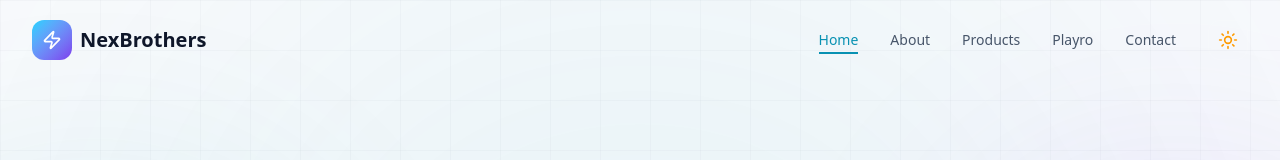
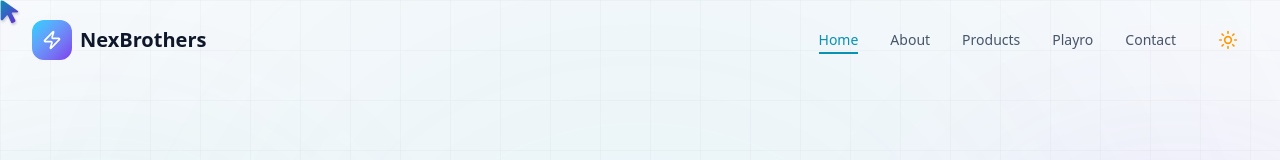
Before and after one commit to nexbrothers/web, a Next.js app: page / in a window 1280 px wide. Shown: the top 160 px of the page. Built offline with nearby package versions, Linux system fonts and the light colour scheme.

Commit message:
feat: custom cursor created

```diff
--- a/src/app/contact/page.tsx
+++ b/src/app/contact/page.tsx
@@ -9,7 +9,7 @@ const contactInfo = [
   {
     icon: <Mail className="w-6 h-6" />,
     title: "Email",
-    value: "contact@nexbrothers.com",
+    value: "support@nexbrothers.com",
     description: "Drop us a line anytime",
   },
   {
--- a/src/app/layout.tsx
+++ b/src/app/layout.tsx
@@ -3,6 +3,7 @@ import { Inter, JetBrains_Mono } from "next/font/google";
 import "./globals.css";
 import { Header, Footer } from "@/components/layout";
 import { ThemeProvider } from "@/components/theme";
+import { CustomCursor } from "@/components/ui";
 
 const inter = Inter({
   variable: "--font-sans",
@@ -75,6 +76,7 @@ export default function RootLayout({
         style={{ background: "var(--background)", color: "var(--text-primary)" }}
       >
         <ThemeProvider>
+          <CustomCursor />
           <Header />
           <main>{children}</main>
           <Footer />
--- a/src/components/layout/Footer.tsx
+++ b/src/components/layout/Footer.tsx
@@ -22,7 +22,7 @@ const socialLinks = [
   { icon: Twitter, href: "https://twitter.com/nexbrothers", label: "Twitter" },
   { icon: Linkedin, href: "https://linkedin.com/company/nexbrothers", label: "LinkedIn" },
   { icon: Github, href: "https://github.com/nexbrothers", label: "GitHub" },
-  { icon: Mail, href: "mailto:contact@nexbrothers.com", label: "Email" },
+  { icon: Mail, href: "mailto:support@nexbrothers.com", label: "Email" },
 ];
 
 export function Footer() {
--- /dev/null
+++ b/src/components/ui/CustomCursor.tsx
@@ -0,0 +1,119 @@
+"use client";
+
+import { useEffect, useState } from "react";
+import { motion } from "framer-motion";
+import { useTheme } from "@/components/theme";
+
+export function CustomCursor() {
+  const [mousePosition, setMousePosition] = useState({ x: 0, y: 0 });
+  const [isVisible, setIsVisible] = useState(false);
+  const [isClicking, setIsClicking] = useState(false);
+  const { theme } = useTheme();
+
+  useEffect(() => {
+    // Only show custom cursor on desktop
+    const isTouchDevice = 'ontouchstart' in window || navigator.maxTouchPoints > 0;
+    if (isTouchDevice) return;
+
+    setIsVisible(true);
+
+    const updateMousePosition = (e: MouseEvent) => {
+      setMousePosition({ x: e.clientX, y: e.clientY });
+    };
+
+    const handleMouseDown = () => setIsClicking(true);
+    const handleMouseUp = () => setIsClicking(false);
+
+    window.addEventListener("mousemove", updateMousePosition);
+    window.addEventListener("mousedown", handleMouseDown);
+    window.addEventListener("mouseup", handleMouseUp);
+
+    return () => {
+      window.removeEventListener("mousemove", updateMousePosition);
+      window.removeEventListener("mousedown", handleMouseDown);
+      window.removeEventListener("mouseup", handleMouseUp);
+    };
+  }, []);
+
+  if (!isVisible) return null;
+
+  // Gradient ID based on theme to avoid conflicts
+  const gradientId = theme === 'dark' ? 'cursorGradientDark' : 'cursorGradientLight';
+
+  return (
+    <>
+      {/* Hide default cursor */}
+      <style jsx global>{`
+        * {
+          cursor: none !important;
+        }
+      `}</style>
+
+      {/* Custom SVG cursor - no border, gradient fill matching website */}
+      <motion.div
+        className="fixed top-0 left-0 pointer-events-none z-[9999]"
+        animate={{
+          x: mousePosition.x,
+          y: mousePosition.y,
+          scale: isClicking ? 0.85 : 1,
+        }}
+        transition={{
+          type: "spring",
+          stiffness: 800,
+          damping: 35,
+          mass: 0.3,
+        }}
+      >
+        <svg
+          width="28"
+          height="28"
+          viewBox="0 0 32 32"
+          xmlns="http://www.w3.org/2000/svg"
+          style={{ marginLeft: '-2px', marginTop: '-2px' }}
+        >
+          <defs>
+            {/* Website gradient: cyan #00D4FF to purple #7C3AED */}
+            <linearGradient id={gradientId} x1="0%" y1="0%" x2="100%" y2="100%">
+              {theme === 'dark' ? (
+                <>
+                  <stop offset="0%" stopColor="#00D4FF" />
+                  <stop offset="100%" stopColor="#7C3AED" />
+                </>
+              ) : (
+                <>
+                  <stop offset="0%" stopColor="#0891b2" />
+                  <stop offset="100%" stopColor="#6d28d9" />
+                </>
+              )}
+            </linearGradient>
+            <filter id="cursorShadow" x="-20%" y="-20%" width="140%" height="140%">
+              <feDropShadow dx="1" dy="2" stdDeviation="1" floodColor="#000" floodOpacity="0.2" />
+            </filter>
+          </defs>
+          {/* Rounded cursor pointer - no stroke/border */}
+          <path
+            d="M5 3
+               C4 2.5 3 3 3 4
+               L3 24
+               C3 25.5 4.5 26 5.5 25
+               L10 20
+               C10.5 19.5 11 19.5 11.5 20.5
+               L15 28
+               C15.5 29 16.5 29 17 28.5
+               L19.5 27
+               C20 26.5 20.2 25.5 19.7 25
+               L16 18
+               C15.5 17 16 16.5 17 16.5
+               L22 16.5
+               C23 16.5 23.5 15.5 22.8 14.8
+               L6.5 3.5
+               C6 3 5.5 3 5 3
+               Z"
+            fill={`url(#${gradientId})`}
+            filter="url(#cursorShadow)"
+          />
+        </svg>
+      </motion.div>
+    </>
+  );
+}
--- a/src/components/ui/index.ts
+++ b/src/components/ui/index.ts
@@ -3,3 +3,4 @@ export { Card, FeatureCard, ProductCard } from "./Card";
 export { Badge } from "./Badge";
 export { Input, Textarea, Select } from "./Input";
 export { Container } from "./Container";
+export { CustomCursor } from "./CustomCursor";
```
Also changed, not shown: public/cursor.png (added), public/cursor.svg (added).
